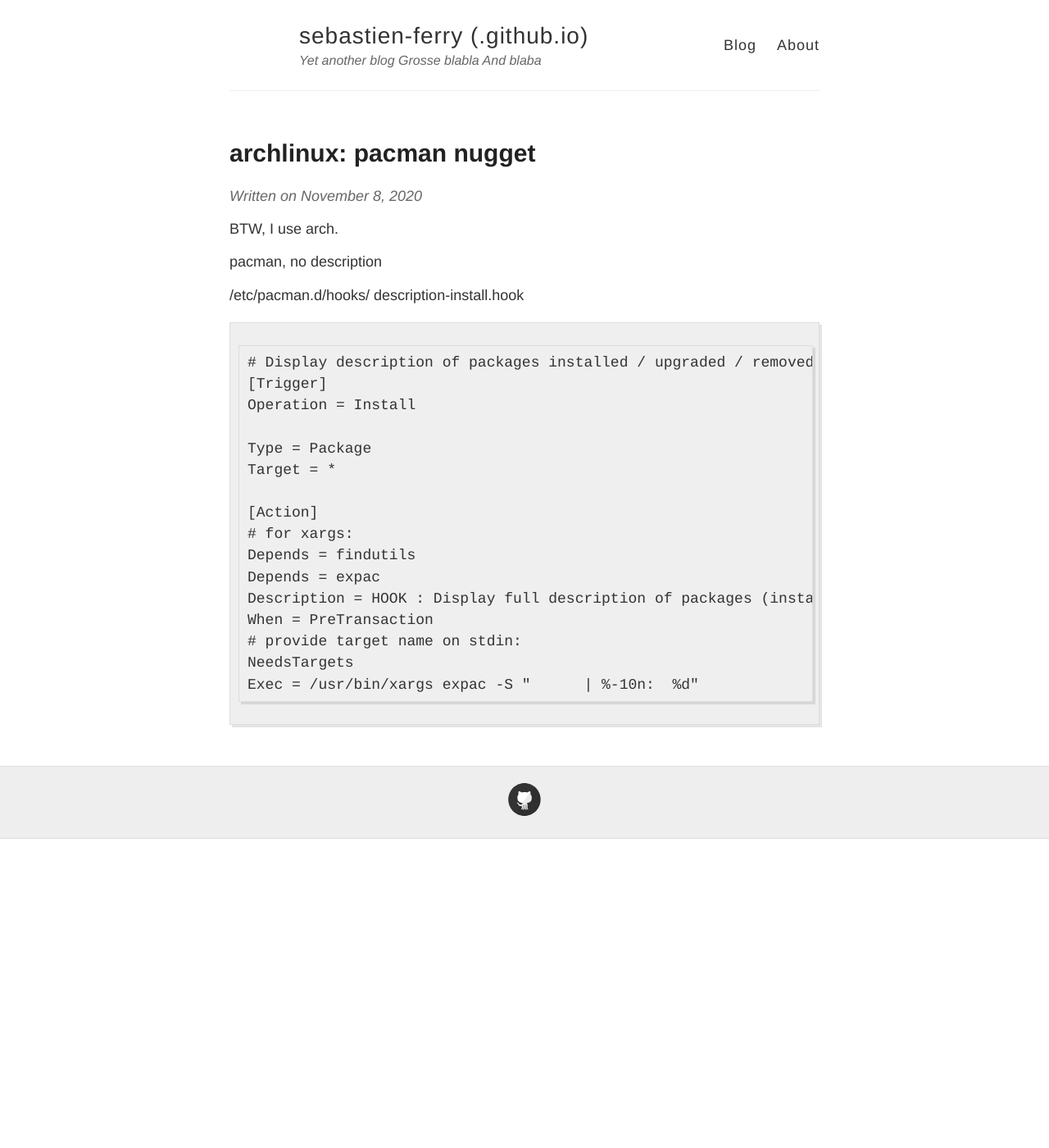
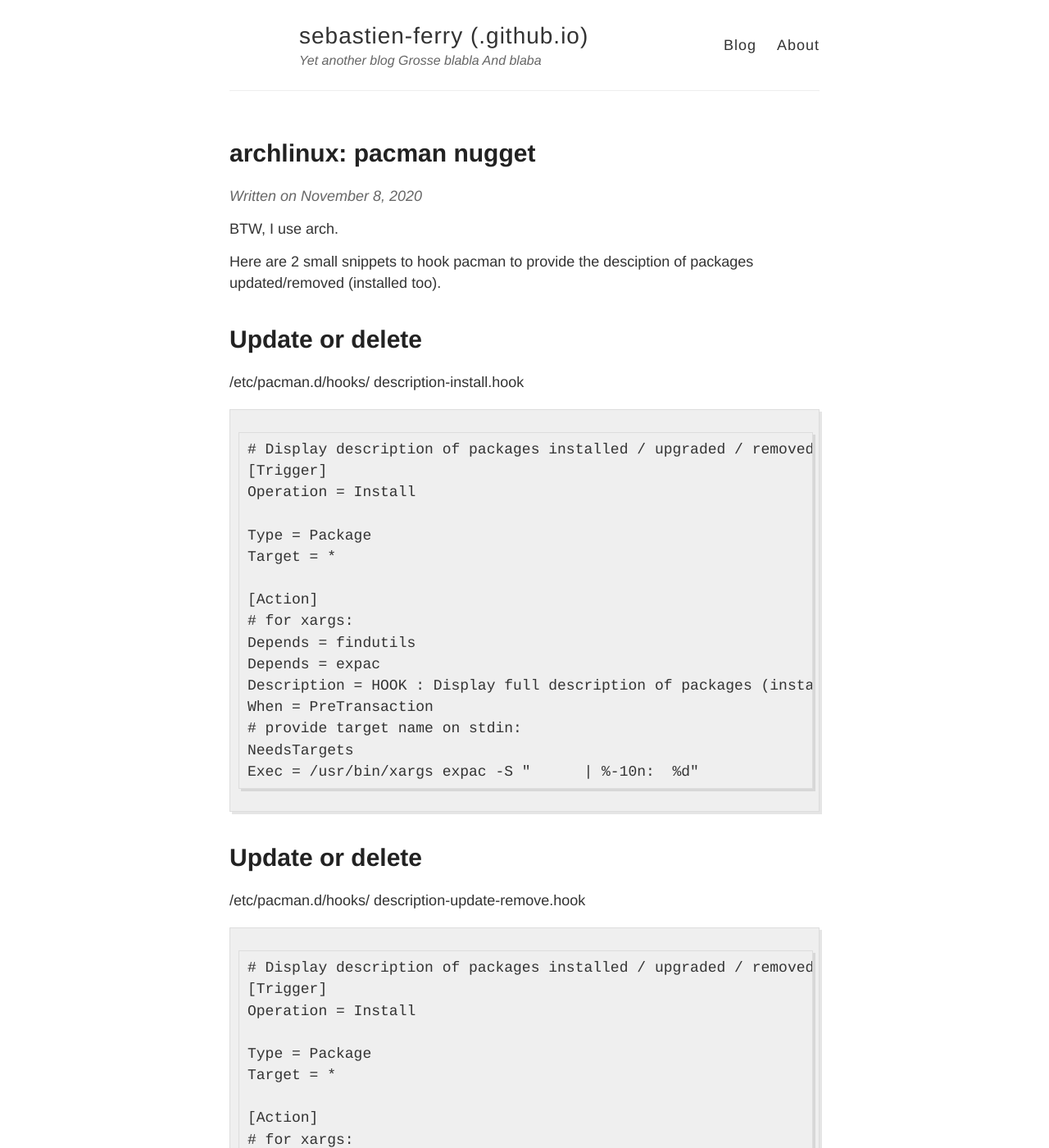
Before and after one commit to sebastien-ferry/sebastien-ferry.github.io, a Jekyll site: the page built from _posts/2020-11-08-pacman-hook.md, in a window 1280 px wide and 1400 px high. Shown: the whole window at 82% size. Built offline with Jekyll 4.4.1, drawn with Linux system fonts in a browser that asks for light colours; some of the changed text lies outside the part shown.

Commit message:
pacman hook

````diff
--- a/_posts/2020-11-08-pacman-hook.md
+++ b/_posts/2020-11-08-pacman-hook.md
@@ -8,9 +8,11 @@
 ---
 BTW, I use arch.
 
-pacman, no description
+Here are 2 small snippets to hook pacman to provide the desciption of packages updated/removed (installed too).
 
 <!--more-->
+
+# Update or delete
 
 /etc/pacman.d/hooks/ description-install.hook
 
@@ -30,3 +32,28 @@
     # provide target name on stdin:
     NeedsTargets
     Exec = /usr/bin/xargs expac -S "      | %-10n:  %d"
+
+
+
+# Update or delete
+
+/etc/pacman.d/hooks/ description-update-remove.hook
+
+```
+# Display description of packages installed / upgraded / removed
+[Trigger]
+Operation = Install
+
+Type = Package
+Target = *
+
+[Action]
+# for xargs:
+Depends = findutils
+Depends = expac
+Description = HOOK : Display full description of packages (install)
+When = PreTransaction
+# provide target name on stdin:
+NeedsTargets
+Exec = /usr/bin/xargs expac -Q "      | %-10n:  %d"
+```
````
